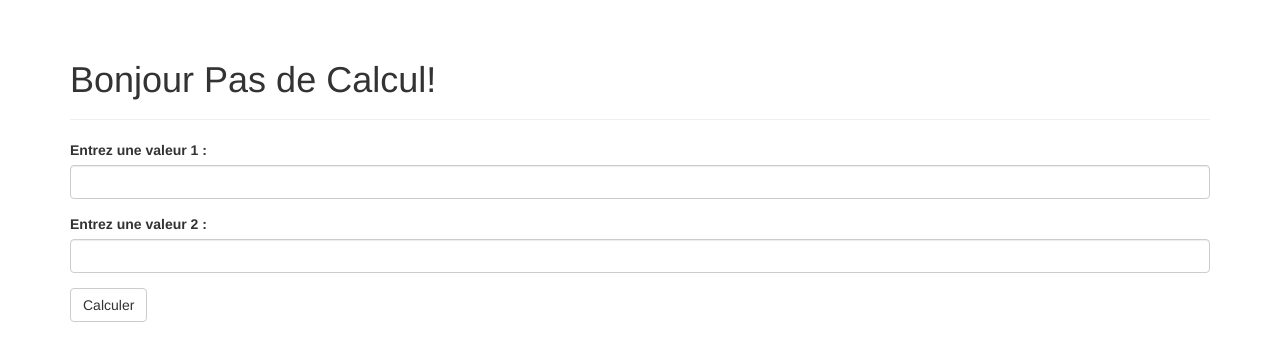
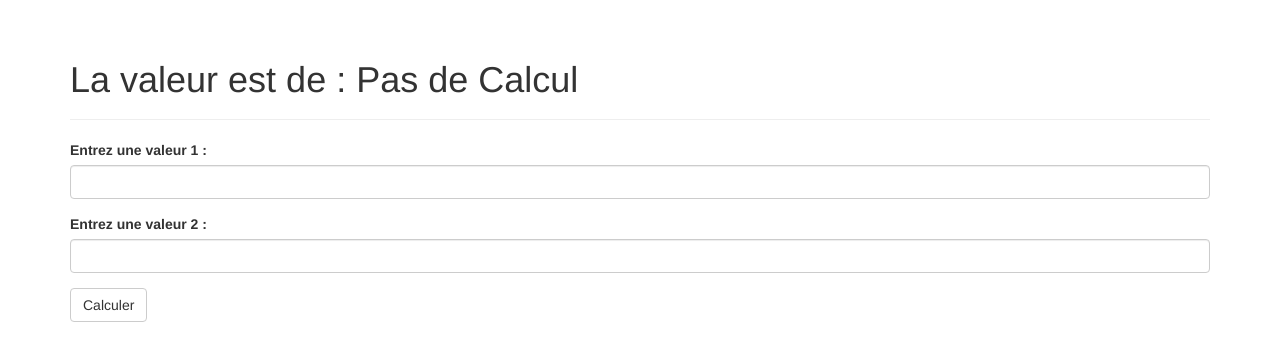
Before and after one commit to sofiannagounine/web_server_flask, a Flask app: page / in a window 1280 px wide. Shown: the part 52-413 px from the top of the page. Run offline with Flask 2, Linux system fonts and the light colour scheme; some libraries are stand-ins or nearby versions.

Commit message:
Changement de formattage du resultat de la division

```diff
--- a/hello.py
+++ b/hello.py
@@ -35,7 +35,8 @@ def internal_server_error(e):
 def index():
     form = NameForm()
     if form.validate_on_submit():
-        session['result'] = form.valeur1.data / form.valeur2.data
+        value_format= "{:.2f}".format(form.valeur1.data / form.valeur2.data)
+        session['result'] = value_format
         return redirect(url_for('index'))
     return render_template('index.html', form=form, result=session.get('result'))
 
--- a/templates/index.html
+++ b/templates/index.html
@@ -5,7 +5,7 @@
 
 {% block page_content %}
 <div class="page-header">
-    <h1>Bonjour {% if result %}{{ result }}{% else %}Pas de Calcul{% endif %}!</h1>
+    <h1>La valeur est de : {% if result %}{{ result }}{% else %}Pas de Calcul{% endif %}</h1>
 </div>
 {{ wtf.quick_form(form) }}
 {% endblock %}
```
